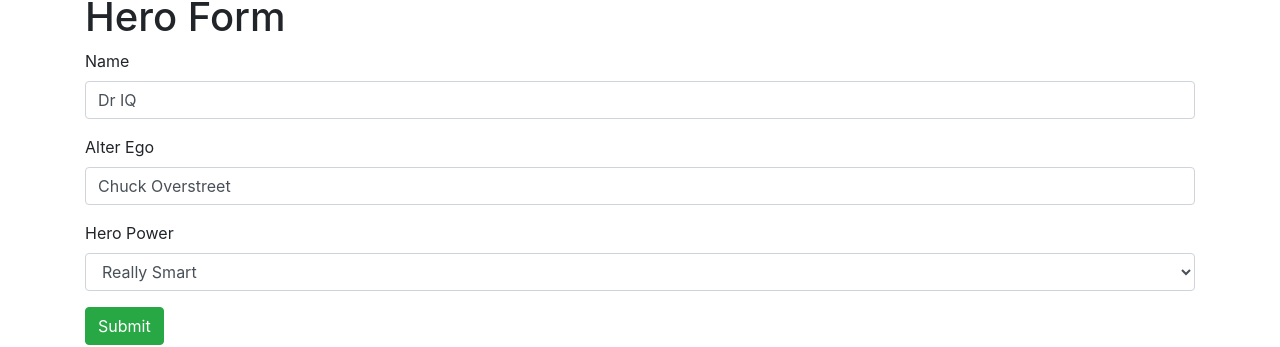
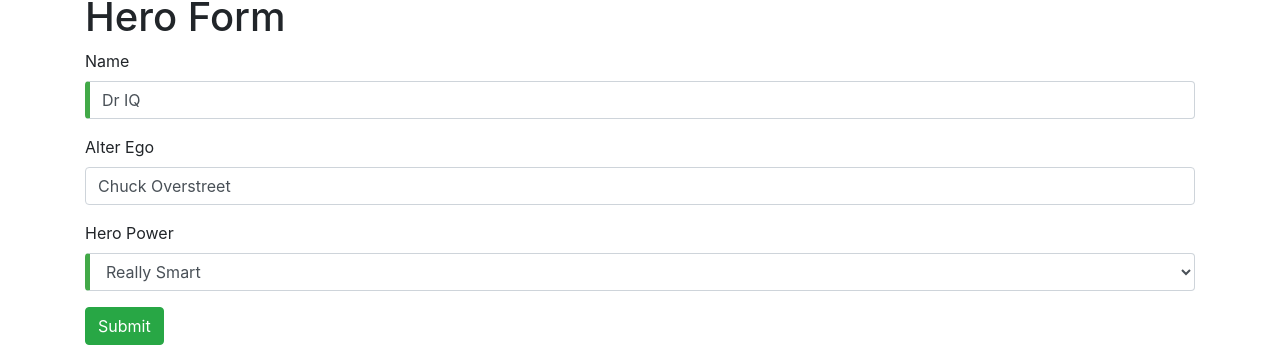
Before and after one commit to ZachNusbaum/ng-playground, an Angular app: page / in a window 1280 px wide. Shown: the part 382-729 px from the top of the page. Built offline with nearby package versions, Linux system fonts and the light colour scheme.

Commit message:
Add form validation styles to the heroes form

```diff
--- a/src/app/hero-form/hero-form.component.css
+++ b/src/app/hero-form/hero-form.component.css
@@ -0,0 +1,7 @@
+.ng-valid[required], .ng-valid.required {
+  border-left: 5px solid #42A948;
+}
+
+.ng-invalid:not(form) {
+  border-left: 5px solid #a94442;
+}
```
